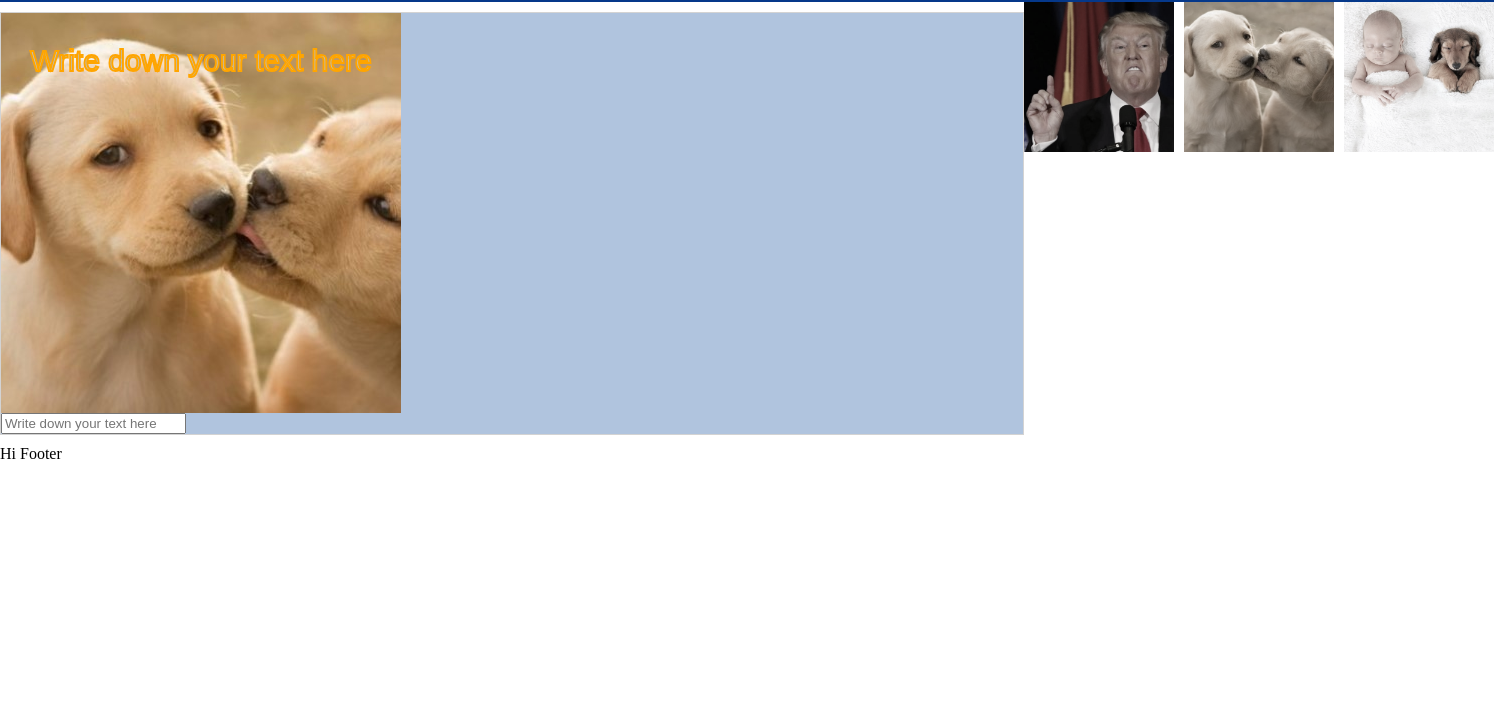
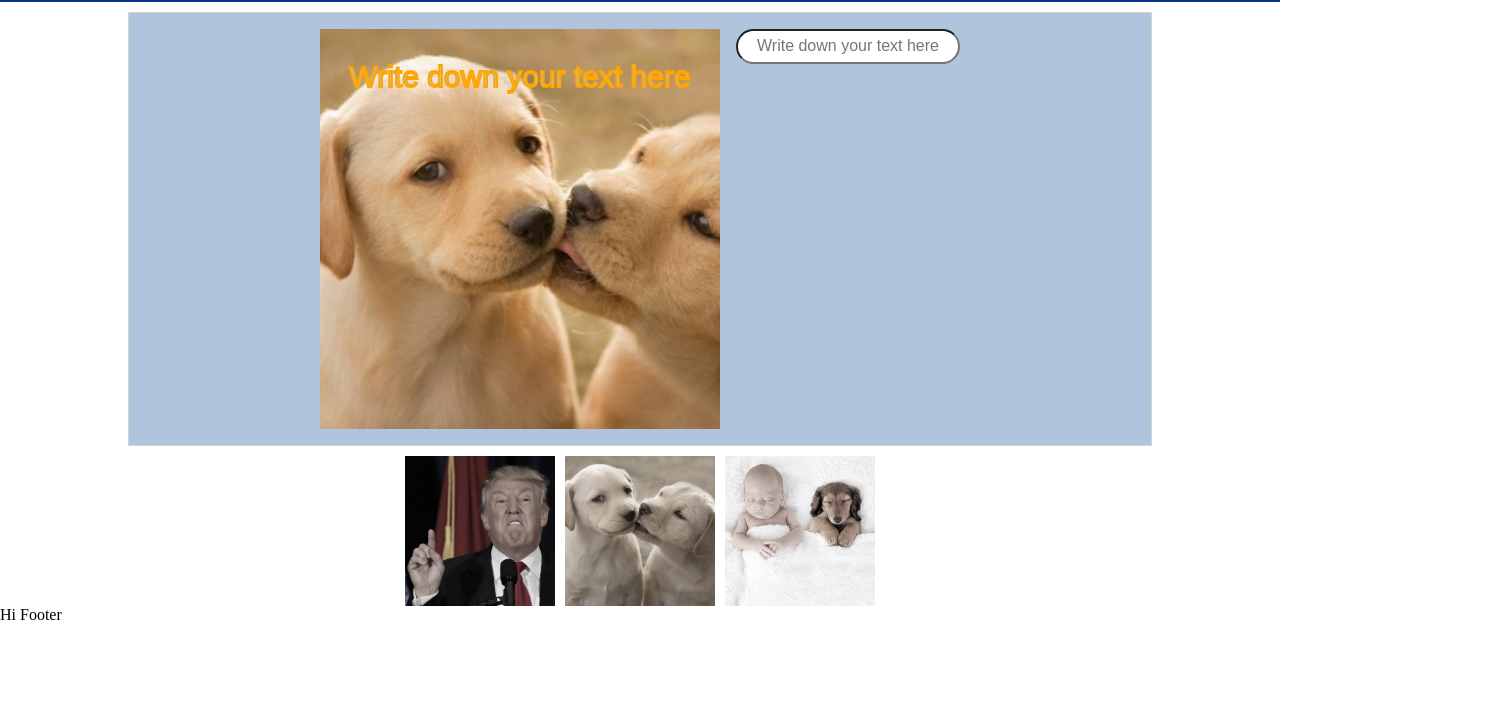
Before and after one commit to sivandin/Meme-Generator, a plain HTML site: page index.html in a window 1280 px wide. Shown: the part 77-800 px from the top of the page, 1494 px wide, since content can reach past the window. Drawn offline with Linux system fonts and the light colour scheme.

Commit message:
Style flex canvas-container

```diff
--- a/css/basics/base.css
+++ b/css/basics/base.css
@@ -5,6 +5,10 @@
 body {
     display: grid;
 
+    width: 100vw;
     margin: 0;
-    width: 100vw;
 }
+
+input {
+    font-size: 1em;
+}
--- a/css/components/canvas.css
+++ b/css/components/canvas.css
@@ -1,15 +1,27 @@
+.canvas-container {
+    justify-content: center;
+    gap: 1em;
 
-.canvas-container {
     width: 80vw;
+    padding: 1em;
+    margin: 10px auto;
+
     background-color: lightsteelblue;
     border: 1px solid lightgray;
-    margin: 10px auto;
 }
 
 canvas {
     display: block;
     background-color: white;
 }
+
+.canvas-container input {
+    text-align: center;
+
+    padding: 0.4em;
+    border-radius: 20px;
+}
+
 
 .select-img-container {
     display: flex;
@@ -18,13 +30,13 @@ canvas {
     gap: 10px;
 }
 
-.select-img-container img{
+.select-img-container img {
     width: 150px;
     cursor: pointer;
     filter: grayscale(.7);
 }
 
-.select-img-container img:hover{
+.select-img-container img:hover {
     transition: 1s;
     filter: unset;
 }
--- a/index.html
+++ b/index.html
@@ -22,11 +22,13 @@
         </header>
     </div>
 
-    <main class="flex" >
-        <div class="canvas-container">
+    <main >
+        <section class="canvas-container flex">
 			<canvas width="400" height="400"></canvas>
-            <input type="text" oninput="onWritingTxt(this)" placeholder="Write down your text here">
-		</div>
+            <div>
+                <input type="text" name="userTxt" oninput="onWritingTxt(this)" placeholder="Write down your text here">
+            </div>
+		</section>
 
 		<section class="select-img-container">
 			<img src="img/1.jpg" onclick="onSelectImg(this)" />
```
